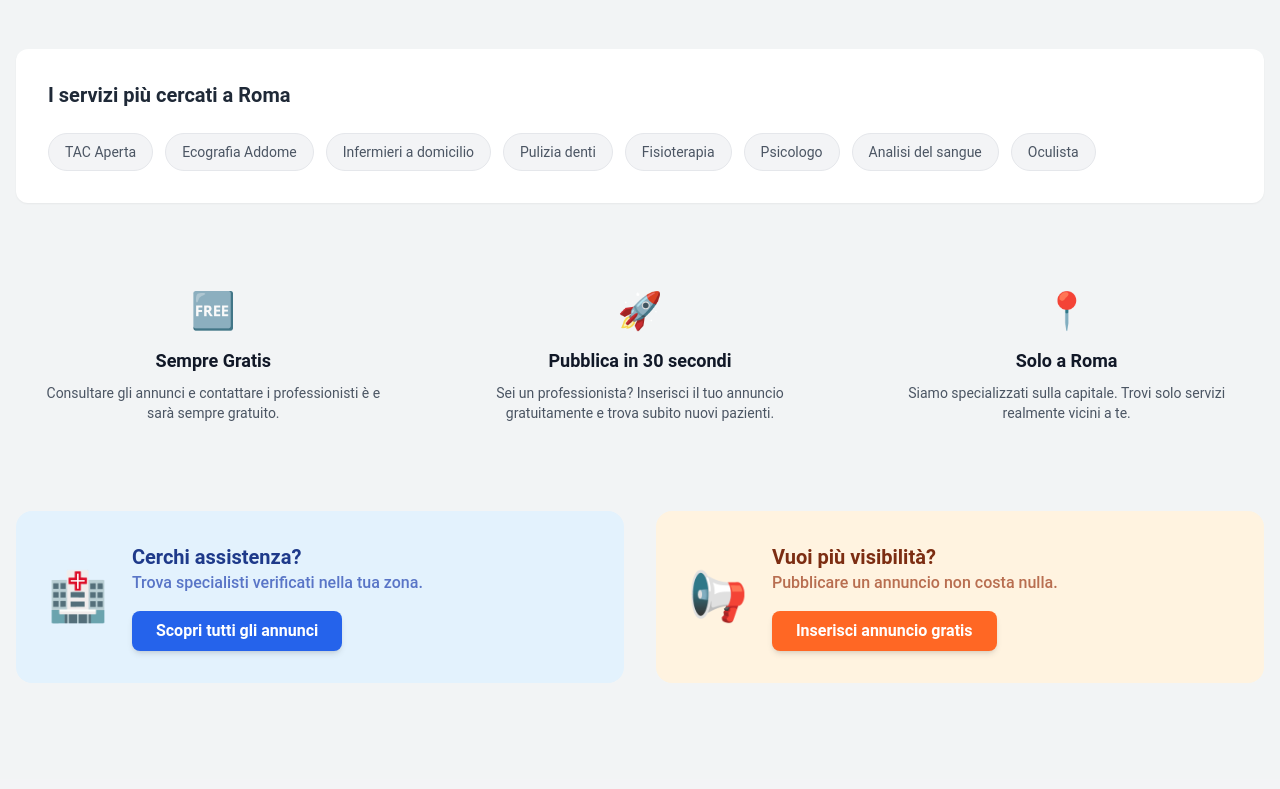
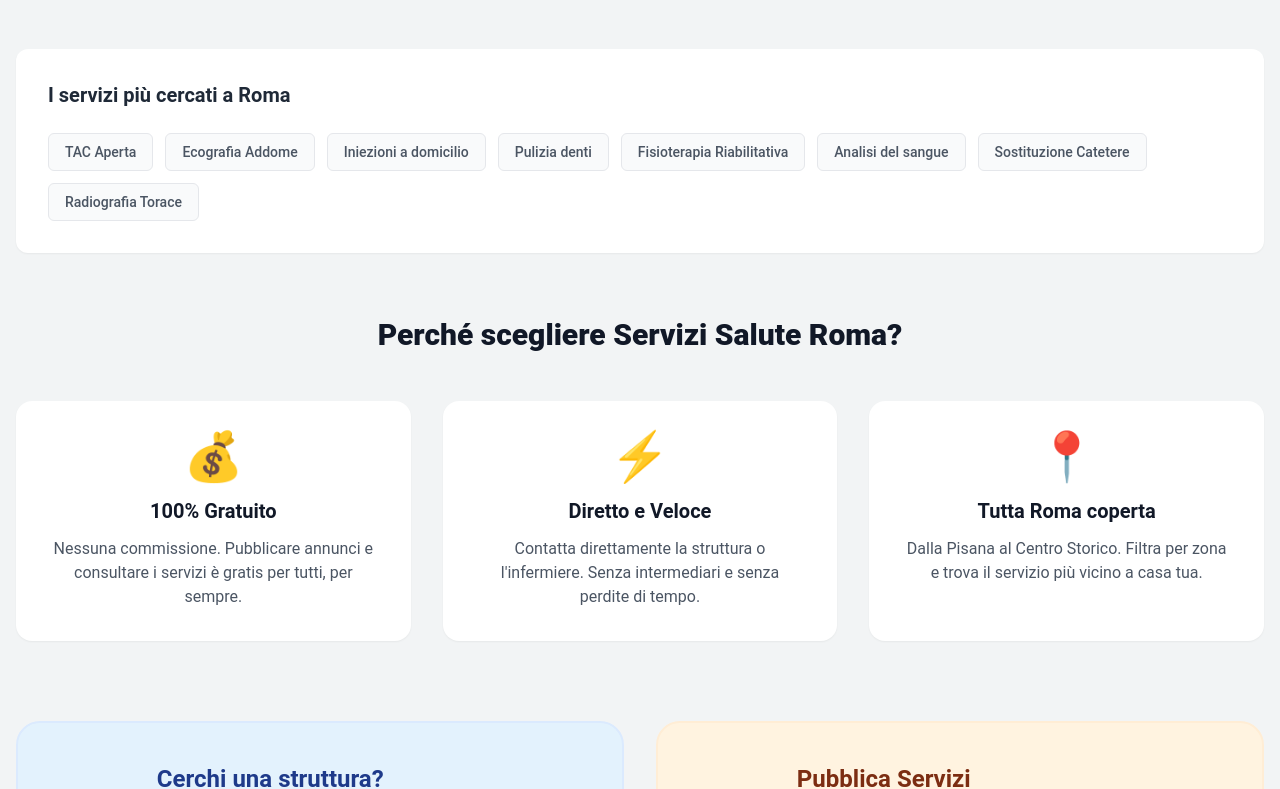
Before and after one commit to pisanabravetta-pixel/servizisalute-nuovo, a Next.js app: page / in a window 1280 px wide. Shown: the part 920-1709 px from the top of the page. Built offline with nearby package versions, Linux system fonts and the light colour scheme.

Commit message:
Update index.js

```diff
--- a/pages/index.js
+++ b/pages/index.js
@@ -12,26 +12,32 @@ export default function Home() {
     { nome: 'A Domicilio', icona: '🏠', colore: 'bg-yellow-100' },
   ];
 
-  const piuCercati = ["TAC Aperta", "Ecografia Addome", "Infermieri a domicilio", "Pulizia denti", "Fisioterapia", "Psicologo", "Analisi del sangue", "Oculista"];
+  // Solo servizi tecnici/diagnostici, niente medici o psicologi
+  const piuCercati = ["TAC Aperta", "Ecografia Addome", "Iniezioni a domicilio", "Pulizia denti", "Fisioterapia Riabilitativa", "Analisi del sangue", "Sostituzione Catetere", "Radiografia Torace"];
 
   const annunciFittizi = [
-    { id: 1, title: "Pulizia Denti + Visita Specialistica", image: "https://images.unsplash.com/photo-1588776814546-1ffcf47267a5?w=400", indirizzo: "Roma (Bravetta)", prezzo: "59 €", categoria: "Dentisti" },
+    { id: 1, title: "Pulizia Denti + Ablazione Tartaro", image: "https://images.unsplash.com/photo-1588776814546-1ffcf47267a5?w=400", indirizzo: "Roma (Bravetta)", prezzo: "59 €", categoria: "Dentisti" },
     { id: 2, title: "TAC Encefalo Alta Risoluzione", image: "https://images.unsplash.com/photo-1516549655169-df83a0774514?w=400", indirizzo: "Roma (Prati)", prezzo: "120 €", categoria: "Diagnostica" },
-    { id: 3, title: "Infermiere Certificato per Iniezioni", image: "https://images.unsplash.com/photo-1581578731522-a204786499ec?w=400", indirizzo: "Roma (Eur)", prezzo: "30 €", categoria: "A Domicilio" },
-    { id: 4, title: "Noleggio Sedia a Rotelle", image: "https://images.unsplash.com/photo-1576765974102-b756026ecee3?w=400", indirizzo: "Roma (Centro)", prezzo: "15 €/gg", categoria: "Farmacie" },
+    { id: 3, title: "Infermiere per Flebo e Prelievi", image: "https://images.unsplash.com/photo-1581578731522-a204786499ec?w=400", indirizzo: "Roma (Eur)", prezzo: "30 €", categoria: "A Domicilio" },
+    { id: 4, title: "Noleggio Magnetoterapia", image: "https://images.unsplash.com/photo-1576765974102-b756026ecee3?w=400", indirizzo: "Roma (Centro)", prezzo: "10 €/gg", categoria: "Farmacie" },
   ];
 
   return (
     <div className="min-h-screen bg-[#f2f4f5]">
+      <Head>
+        <title>Farmacie di turno, Dentisti e TAC a Roma | Servizi Salute Roma</title>
+        <meta name="description" content="Il primo marketplace per trovare farmacie, centri diagnostici per TAC e servizi infermieristici a domicilio a Roma. Pubblica e cerca gratis." />
+      </Head>
+
       <Header />
 
-      {/* Hero e Ricerca */}
       <section className="bg-white pt-12 pb-16 border-b">
         <div className="container mx-auto px-4">
-          <h1 className="text-center text-3xl font-extrabold text-gray-900 mb-8">Servizi Salute Roma: Il mercato della sanità di zona</h1>
+          <h1 className="text-center text-3xl font-extrabold text-gray-900 mb-8 uppercase tracking-tight">
+            Servizi Sanitari e Farmacie a Roma
+          </h1>
           <SearchBar />
 
-          {/* Categorie */}
           <div className="flex justify-center gap-6 md:gap-14 mt-12 overflow-x-auto pb-4">
             {categorie.map((cat, i) => (
               <div key={i} className="flex flex-col items-center cursor-pointer min-w-[100px] group">
@@ -46,11 +52,8 @@ export default function Home() {
       </section>
 
       <main className="container mx-auto px-4 py-12">
-        {/* Annunci in Vetrina */}
         <section className="mb-16">
-          <h2 className="text-2xl font-bold text-gray-800 mb-6 flex items-center gap-2">
-            🔥 Annunci in vetrina
-          </h2>
+          <h2 className="text-2xl font-bold text-gray-800 mb-6 flex items-center gap-2">🔥 Annunci in vetrina</h2>
           <div className="grid grid-cols-1 sm:grid-cols-2 lg:grid-cols-4 gap-4">
             {annunciFittizi.map(annuncio => (
               <ServiceCard key={annuncio.id} service={annuncio} />
@@ -58,53 +61,54 @@ export default function Home() {
           </div>
         </section>
 
-        {/* Servizi più cercati */}
         <section className="mb-16 bg-white p-8 rounded-xl shadow-sm">
           <h2 className="text-xl font-bold text-gray-800 mb-6">I servizi più cercati a Roma</h2>
           <div className="flex flex-wrap gap-3">
             {piuCercati.map((item, i) => (
-              <span key={i} className="px-4 py-2 bg-gray-100 hover:bg-blue-100 text-gray-600 hover:text-blue-700 rounded-full text-sm cursor-pointer transition-colors border border-gray-200">
+              <span key={i} className="px-4 py-2 bg-gray-50 hover:bg-orange-50 text-gray-600 hover:text-[#ff6724] rounded-md text-sm cursor-pointer transition-colors border border-gray-200 font-medium">
                 {item}
               </span>
             ))}
           </div>
         </section>
 
-        {/* Perché scegliere noi */}
-        <section className="mb-16 grid md:grid-cols-3 gap-8 text-center">
-          <div className="p-6">
-            <div className="text-4xl mb-4">🆓</div>
-            <h3 className="font-bold text-lg mb-2">Sempre Gratis</h3>
-            <p className="text-gray-600 text-sm">Consultare gli annunci e contattare i professionisti è e sarà sempre gratuito.</p>
-          </div>
-          <div className="p-6">
-            <div className="text-4xl mb-4">🚀</div>
-            <h3 className="font-bold text-lg mb-2">Pubblica in 30 secondi</h3>
-            <p className="text-gray-600 text-sm">Sei un professionista? Inserisci il tuo annuncio gratuitamente e trova subito nuovi pazienti.</p>
-          </div>
-          <div className="p-6">
-            <div className="text-4xl mb-4">📍</div>
-            <h3 className="font-bold text-lg mb-2">Solo a Roma</h3>
-            <p className="text-gray-600 text-sm">Siamo specializzati sulla capitale. Trovi solo servizi realmente vicini a te.</p>
+        {/* Nuova Sezione: Perché scegliere Servizi Salute Roma */}
+        <section className="mb-20">
+          <h2 className="text-3xl font-extrabold text-center text-gray-900 mb-12">Perché scegliere Servizi Salute Roma?</h2>
+          <div className="grid md:grid-cols-3 gap-8 text-center">
+            <div className="p-8 bg-white rounded-2xl shadow-sm">
+              <div className="text-5xl mb-4">💰</div>
+              <h3 className="font-bold text-xl mb-3">100% Gratuito</h3>
+              <p className="text-gray-600">Nessuna commissione. Pubblicare annunci e consultare i servizi è gratis per tutti, per sempre.</p>
+            </div>
+            <div className="p-8 bg-white rounded-2xl shadow-sm">
+              <div className="text-5xl mb-4">⚡</div>
+              <h3 className="font-bold text-xl mb-3">Diretto e Veloce</h3>
+              <p className="text-gray-600">Contatta direttamente la struttura o l'infermiere. Senza intermediari e senza perdite di tempo.</p>
+            </div>
+            <div className="p-8 bg-white rounded-2xl shadow-sm">
+              <div className="text-5xl mb-4">📍</div>
+              <h3 className="font-bold text-xl mb-3">Tutta Roma coperta</h3>
+              <p className="text-gray-600">Dalla Pisana al Centro Storico. Filtra per zona e trova il servizio più vicino a casa tua.</p>
+            </div>
           </div>
         </section>
 
-        {/* Box Privati/Professionisti */}
         <div className="grid md:grid-cols-2 gap-8">
-          <div className="bg-[#e3f2fd] p-8 rounded-2xl flex items-center gap-6">
-            <div className="text-5xl">🏥</div>
+          <div className="bg-[#e3f2fd] p-10 rounded-3xl flex items-center gap-6 border-2 border-blue-100">
+            <div className="text-6xl">🏥</div>
             <div>
-              <h3 className="text-xl font-bold text-blue-900">Cerchi assistenza?</h3>
-              <p className="text-blue-800/70 mb-4 font-medium">Trova specialisti verificati nella tua zona.</p>
-              <button className="bg-blue-600 text-white px-6 py-2 rounded-lg font-bold shadow-md">Scopri tutti gli annunci</button>
+              <h3 className="text-2xl font-bold text-blue-900">Cerchi una struttura?</h3>
+              <p className="text-blue-800/70 mb-5 font-medium">Trova centri diagnostici e farmacie aperte.</p>
+              <button className="bg-blue-600 text-white px-8 py-3 rounded-xl font-bold shadow-lg hover:bg-blue-700 transition-all">Sfoglia categorie</button>
             </div>
           </div>
-          <div className="bg-[#fff3e0] p-8 rounded-2xl flex items-center gap-6">
-            <div className="text-5xl">📢</div>
+          <div className="bg-[#fff3e0] p-10 rounded-3xl flex items-center gap-6 border-2 border-orange-100">
+            <div className="text-6xl">📢</div>
             <div>
-              <h3 className="text-xl font-bold text-orange-900">Vuoi più visibilità?</h3>
-              <p className="text-orange-800/70 mb-4 font-medium">Pubblicare un annuncio non costa nulla.</p>
-              <button className="bg-[#ff6724] text-white px-6 py-2 rounded-lg font-bold shadow-md">Inserisci annuncio gratis</button>
+              <h3 className="text-2xl font-bold text-orange-900">Pubblica Servizi</h3>
+              <p className="text-orange-800/70 mb-5 font-medium">Aggiungi la tua farmacia o il tuo studio tecnico.</p>
+              <button className="bg-[#ff6724] text-white px-8 py-3 rounded-xl font-bold shadow-lg hover:bg-[#e85a1a] transition-all">Inserisci gratis</button>
             </div>
           </div>
         </div>
```
